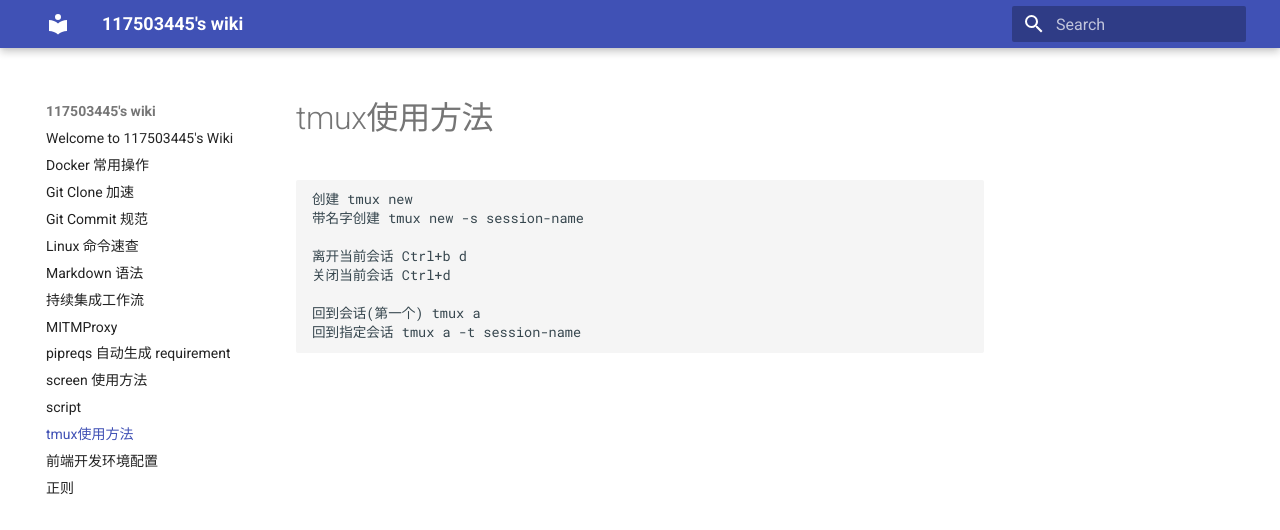
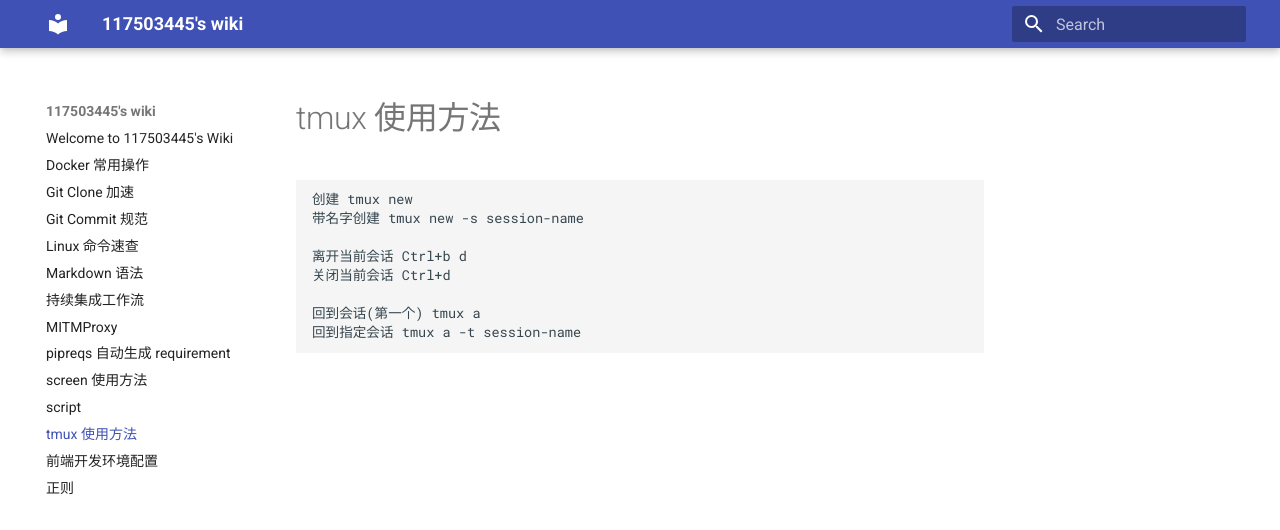
Before and after one commit to 117503445/wiki, an MkDocs documentation site: the page built from docs/tmux 使用方法.md, in a window 1280 px wide. Shown: the top 530 px of the page. Built offline with MkDocs 1.6.1 and Material for MkDocs 9.7.7, drawn with Linux system fonts in a browser that asks for light colours.

````diff
--- a/docs/tmux使用方法.md
+++ b/docs/tmux 使用方法.md
@@ -1,4 +1,4 @@
-# tmux使用方法
+# tmux 使用方法
 
 ```text
 创建 tmux new
````
